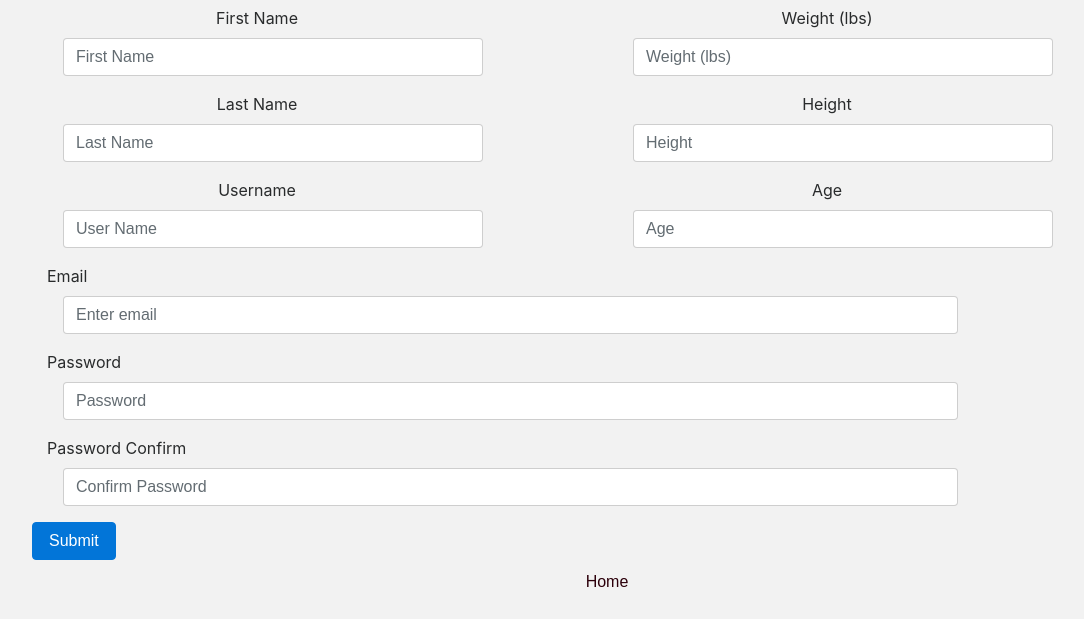
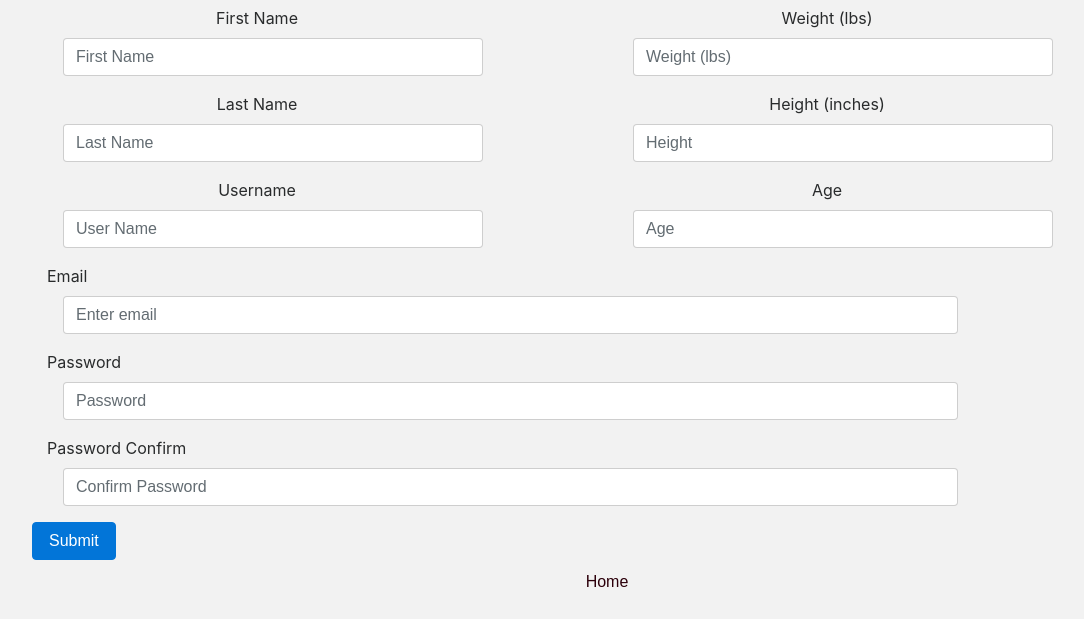
Before and after one commit to mgiovann/Think-Less-Eat-Better, a PHP site: page /signup.php in a window 1280 px wide. Shown: the part 167-786 px from the top of the page, without its empty margins (53-1137 px from the left). Run offline with PHP 8.4, Linux system fonts and the light colour scheme.

Commit message:
modified README

```diff
--- a/signup.php
+++ b/signup.php
@@ -131,7 +131,7 @@
 
 								<div class="form-group col-10">
 
-									<label for="Height">Height</label>
+									<label for="Height">Height (inches)</label>
 
 									<input type="text" id="height" name = "height" class="form-control mx-sm-3" aria-describedby="passwordHelpInline" placeholder="Height">
 
```
Also changed, not shown: README.md.
